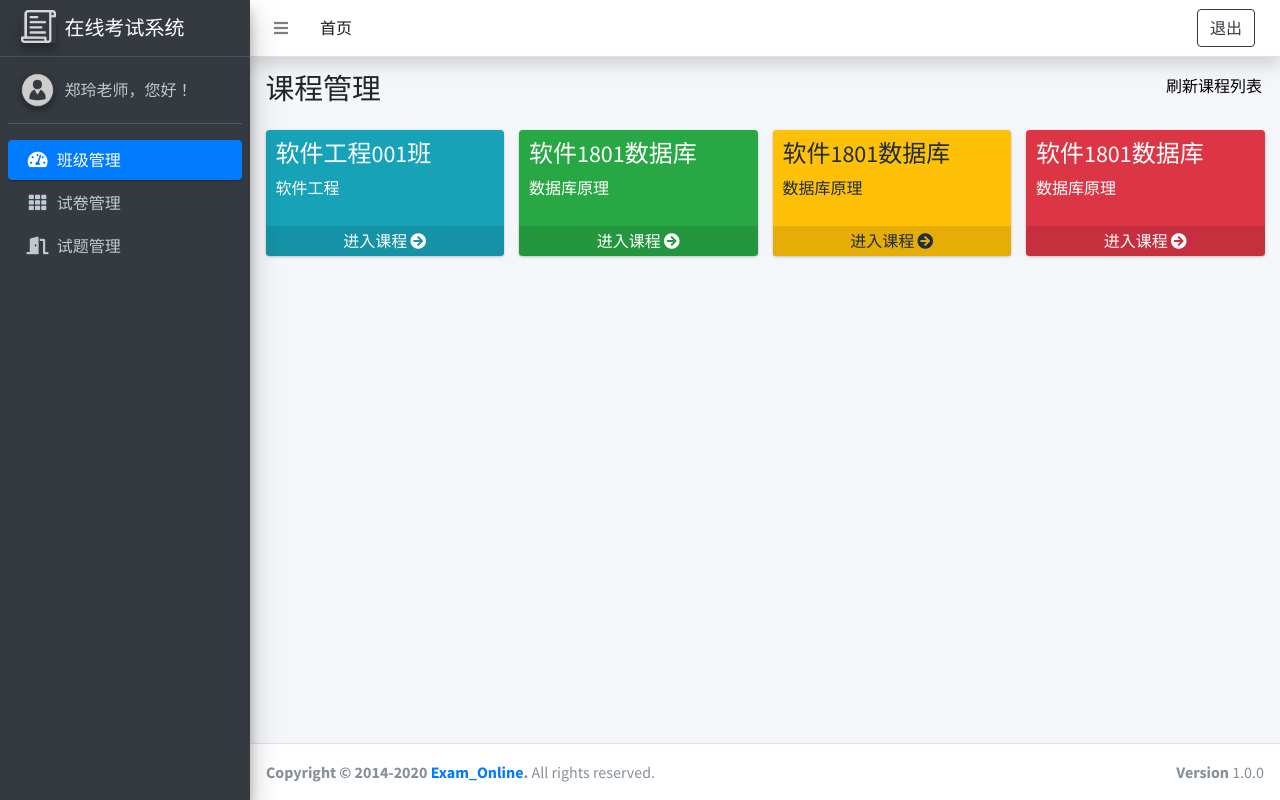
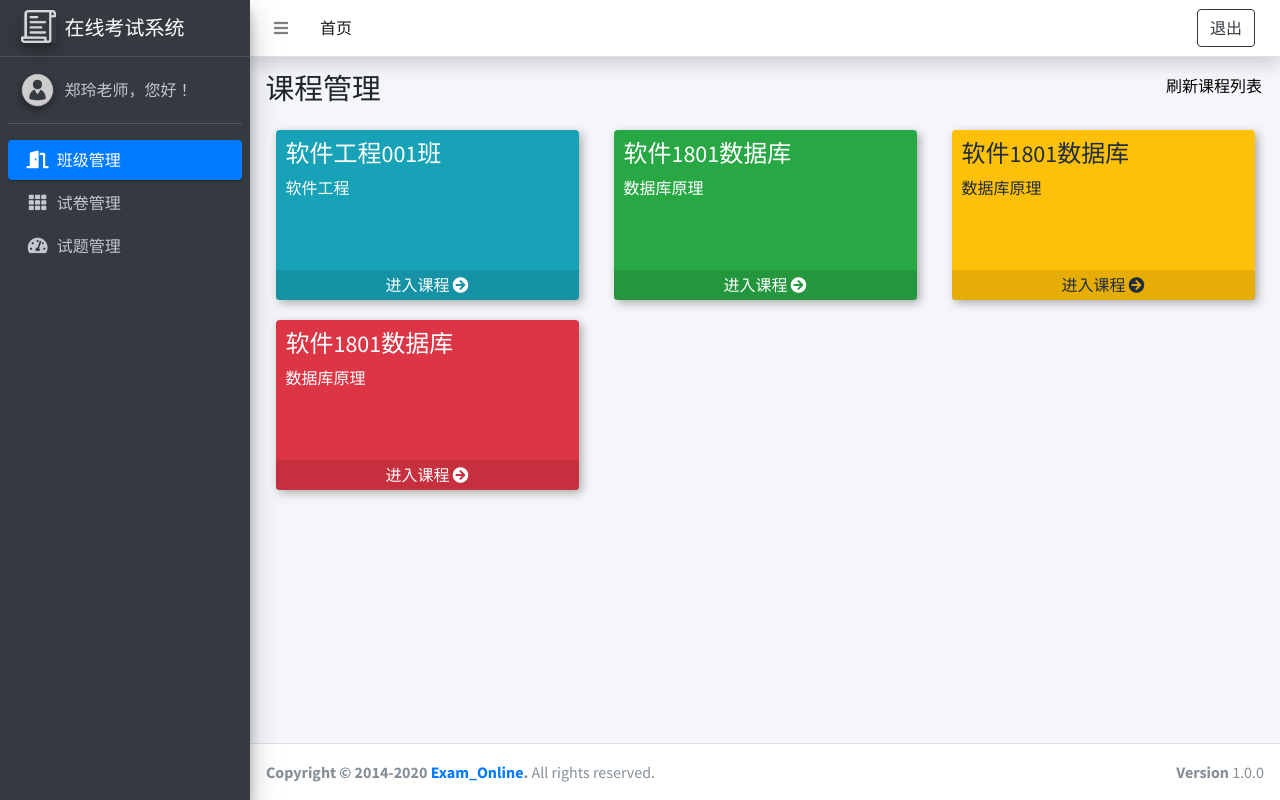
Before and after one commit to Mahay316/exam-ol, a Flask app: page / in a window 1280 px wide. Run offline with Flask 2, Linux system fonts and the light colour scheme; some libraries are stand-ins or nearby versions.

Commit message:
微调页面结构

```diff
--- a/templates/class_manage.html
+++ b/templates/class_manage.html
@@ -72,7 +72,7 @@
                          with font-awesome or any other icon font library -->
                     <li class="nav-item">
                         <a href="#" class="nav-link active">
-                            <i class="nav-icon fas fa-tachometer-alt"></i>
+                            <i class="nav-icon fas fa-door-open"></i>
                             <p>
                                 班级管理
                             </p>
@@ -88,7 +88,7 @@
                     </li>
                     <li class="nav-item">
                         <a href="#" class="nav-link">
-                            <i class="nav-icon fas fa-door-open"></i>
+                            <i class="nav-icon fas fa-tachometer-alt"></i>
                             <p>
                                 试题管理
                             </p>
--- a/templates/teacher_Adm.html
+++ b/templates/teacher_Adm.html
@@ -13,6 +13,19 @@ scratch. This page gets rid of all links and provides the needed markup only.
     <link rel="stylesheet" href="/static/fontawesome/css/all.min.css">
     <link rel="stylesheet"
           href="https://fonts.googleapis.com/css?family=Source+Sans+Pro:300,400,600,700,300italic,400italic,600italic">
+    <style>
+        .small-box {
+            min-height: 170px;
+            margin-left: 10px;
+            margin-right: 10px;
+            box-shadow: 3px 3px 10px #aaaaaa;
+        }
+        .small-box .small-box-footer {
+            position: absolute;
+            bottom: 0;
+            width: 100%;
+        }
+    </style>
 </head>
 <body class="hold-transition sidebar-mini layout-fixed">
 <div class="wrapper">
@@ -65,7 +78,7 @@ scratch. This page gets rid of all links and provides the needed markup only.
                          with font-awesome or any other icon font library -->
                     <li class="nav-item">
                         <a href="#" class="nav-link active">
-                            <i class="nav-icon fas fa-tachometer-alt"></i>
+                            <i class="nav-icon fas fa-door-open"></i>
                             <p>
                                 班级管理
                             </p>
@@ -81,7 +94,7 @@ scratch. This page gets rid of all links and provides the needed markup only.
                     </li>
                     <li class="nav-item">
                         <a href="#" class="nav-link">
-                            <i class="nav-icon fas fa-door-open"></i>
+                            <i class="nav-icon fas fa-tachometer-alt"></i>
                             <p>
                                 试题管理
                             </p>
@@ -115,7 +128,7 @@ scratch. This page gets rid of all links and provides the needed markup only.
         <section class="content">
             <div class="container-fluid">
                 <div class="row">
-                    <div class="col-lg-3 col-6">
+                    <div class="col-lg-4 col-6">
                         <!-- small box -->
                         <div class="small-box bg-info">
                             <div class="inner">
@@ -128,7 +141,7 @@ scratch. This page gets rid of all links and provides the needed markup only.
                         </div>
                     </div>
                     <!-- ./col -->
-                    <div class="col-lg-3 col-6">
+                    <div class="col-lg-4 col-6">
                         <!-- small box -->
                         <div class="small-box bg-success">
                             <div class="inner">
@@ -141,7 +154,7 @@ scratch. This page gets rid of all links and provides the needed markup only.
                         </div>
                     </div>
                     <!-- ./col -->
-                    <div class="col-lg-3 col-6">
+                    <div class="col-lg-4 col-6">
                         <!-- small box -->
                         <div class="small-box bg-warning">
                             <div class="inner">
@@ -153,7 +166,7 @@ scratch. This page gets rid of all links and provides the needed markup only.
                         </div>
                     </div>
                     <!-- ./col -->
-                    <div class="col-lg-3 col-6">
+                    <div class="col-lg-4 col-6">
                         <!-- small box -->
                         <div class="small-box bg-danger">
                             <div class="inner">
```
